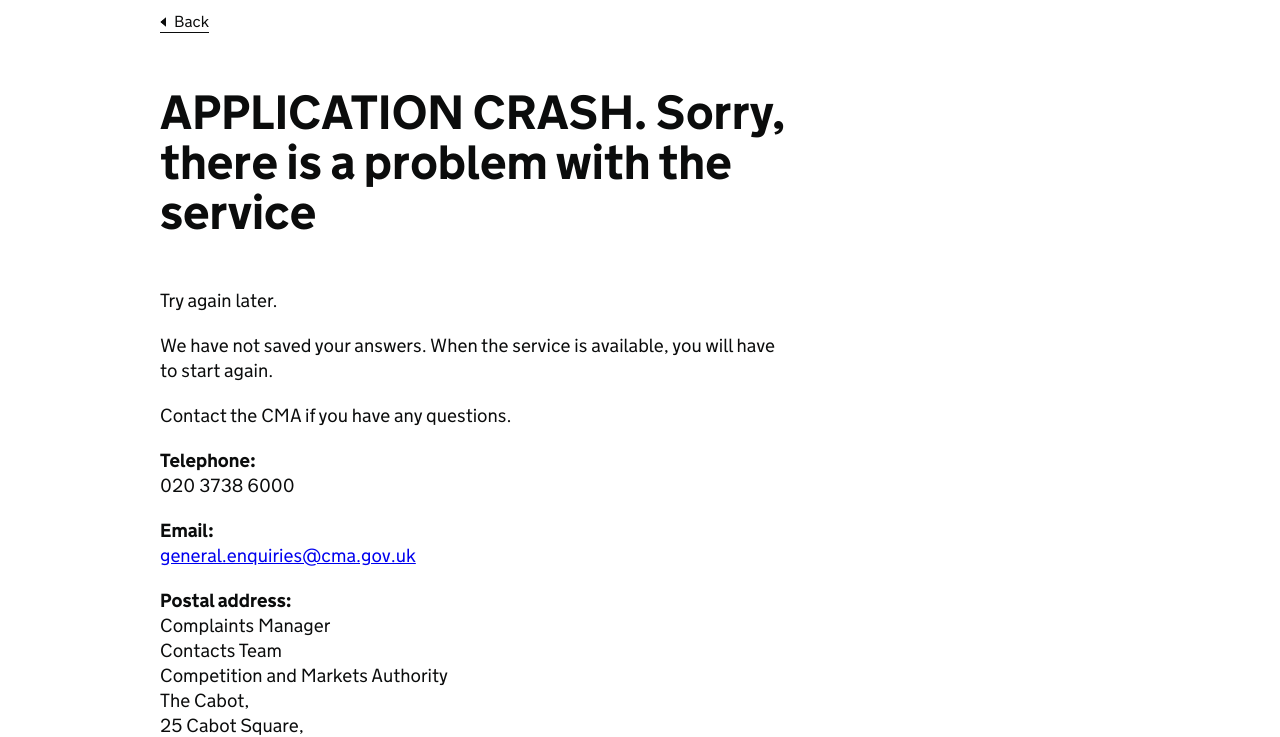
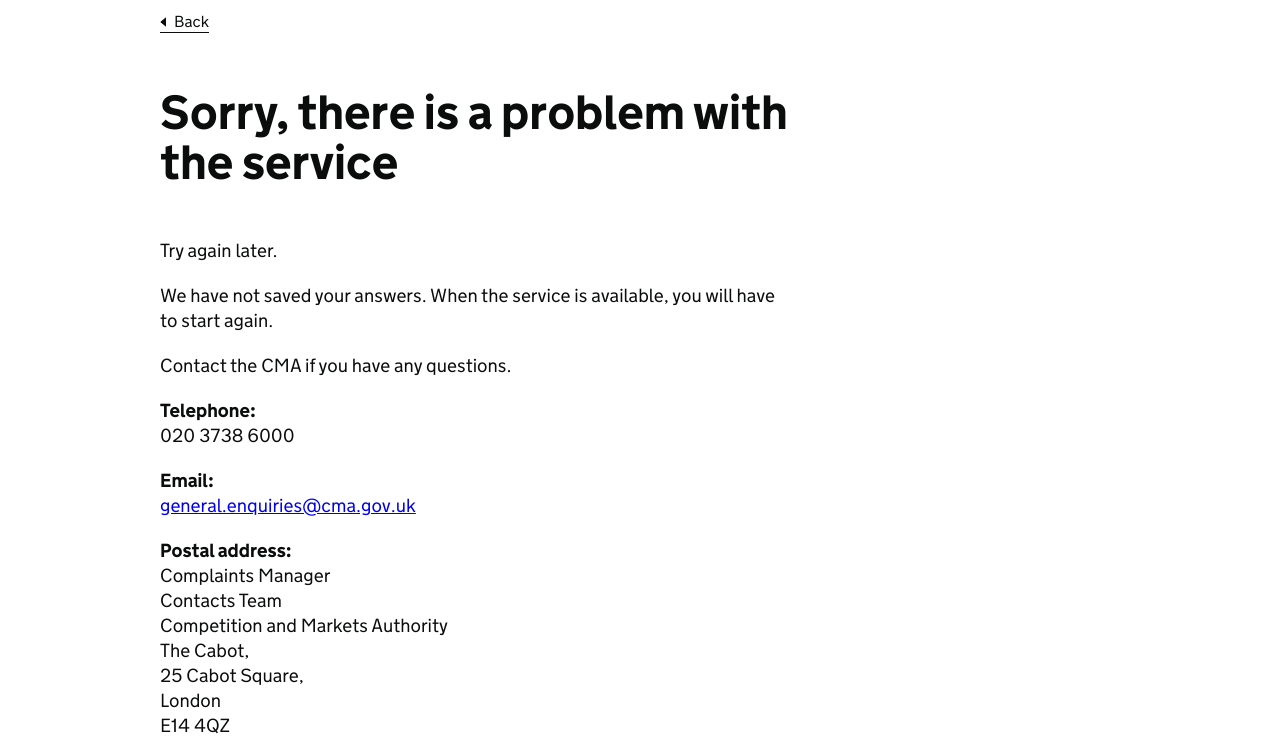
Before and after one commit to JafarAkhondali/mcoulthurst-mcoulthurst.github.io-securityfix-291960, a plain HTML site: page temp/crash.html in a window 1280 px wide. Shown: the part 63-800 px from the top of the page. Drawn offline with Linux system fonts and the light colour scheme.

Commit message:
Amend title

```diff
--- a/temp/crash.html
+++ b/temp/crash.html
@@ -67,7 +67,7 @@
 
 <div class="govuk-grid-row">
   <div class="govuk-grid-column-two-thirds">
-    <h1 class="govuk-heading-xl">APPLICATION CRASH. Sorry, there is a problem with the service</h1>
+    <h1 class="govuk-heading-xl">Sorry, there is a problem with the service</h1>
 
     <p class="govuk-body">Try again later.</p>
     <p class="govuk-body">We have not saved your answers. When the service is available, you will have to start again.</p>
```
